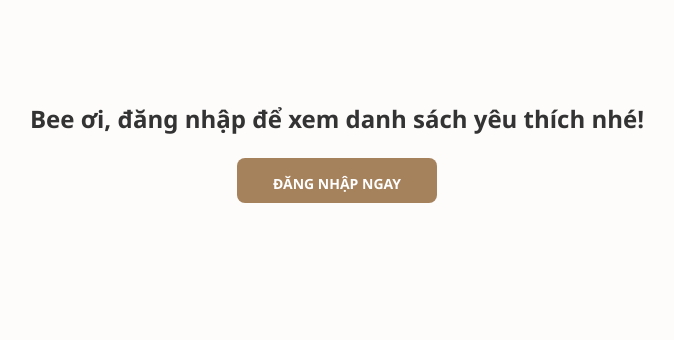
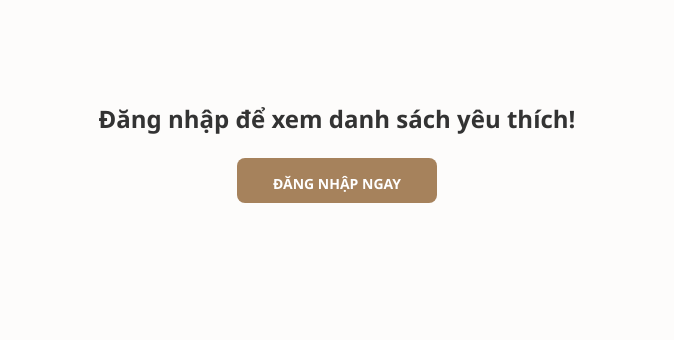
Before and after one commit to NguyenThiThuyTram/NTK---SS207, a PHP site: page /NTK---SS207/wishlist.php in a window 1280 px wide. Shown: the part 101-441 px from the top of the page, without its empty margins (303-977 px from the left). Run offline with PHP 8.4, Linux system fonts and the light colour scheme; data comes from the database, SQL or seed files in the repository.

Commit message:
Update wishlist.php

```diff
--- a/src/wishlist.php
+++ b/src/wishlist.php
@@ -7,7 +7,7 @@ $user_id = $_SESSION['user_id'] ?? null;
 
 if (!$user_id) {
     echo "<div class='container' style='text-align:center; padding: 100px 0;'>
-            <h2>Bee ơi, đăng nhập để xem danh sách yêu thích nhé!</h2>
+            <h2>Đăng nhập để xem danh sách yêu thích!</h2>
             <a href='login.php' class='btn-buy-now' style='display:inline-block; width:200px; margin-top:20px;'>Đăng nhập ngay</a>
           </div>";
     include 'includes/footer.php';
```
